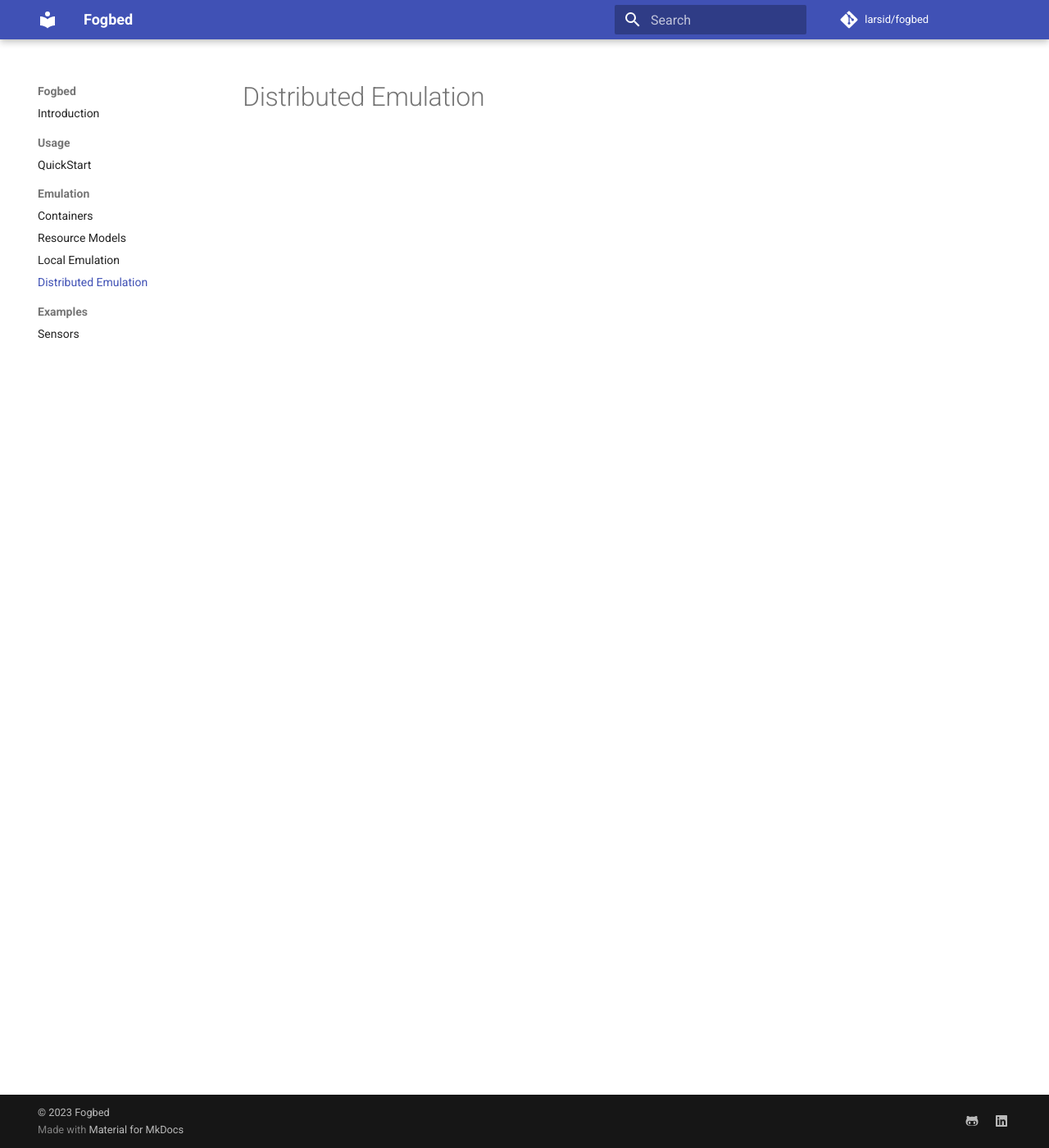
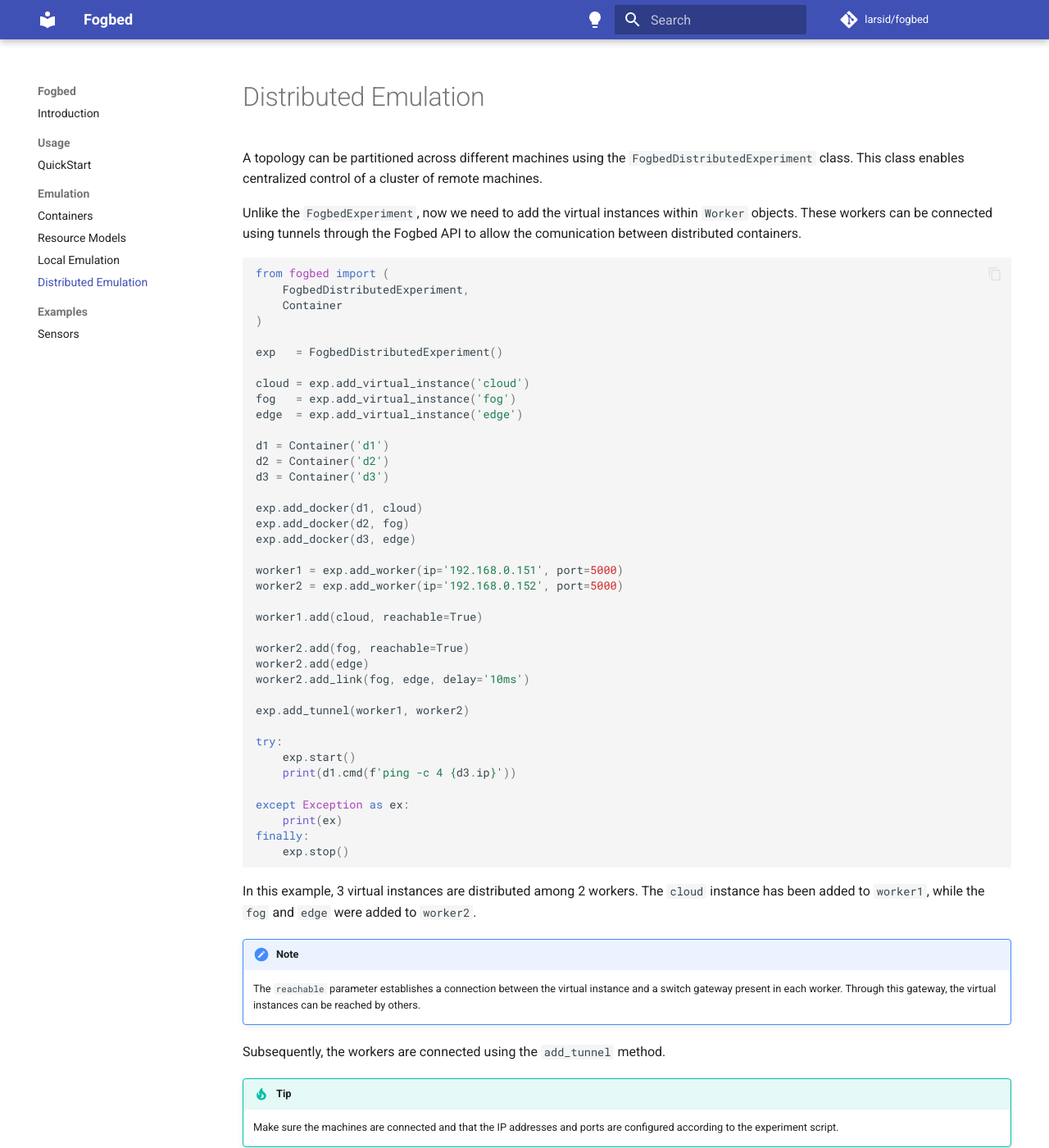
Before and after one commit to larsid/fogbed, an MkDocs documentation site: the page built from docs/distributed_emulation.md, in a window 1280 px wide and 1400 px high. Shown: the whole window at 82% size. Built offline with MkDocs 1.6.1 and Material for MkDocs 9.7.7, drawn with Linux system fonts in a browser that asks for light colours; comment, search, counter and statistics services are not loaded; some of the changed text lies outside the part shown.

Commit message:
docs: update documentation

````diff
--- a/docs/distributed_emulation.md
+++ b/docs/distributed_emulation.md
@@ -1 +1,66 @@
 # Distributed Emulation
+A topology can be partitioned across different machines using the `FogbedDistributedExperiment` class. This class enables centralized control of a cluster of remote machines.
+
+Unlike the `FogbedExperiment`, now we need to add the virtual instances within `Worker` objects. These workers can be connected using tunnels through the Fogbed API to allow the comunication between distributed containers.
+```py
+from fogbed import (
+    FogbedDistributedExperiment,
+    Container
+)
+
+exp   = FogbedDistributedExperiment()
+
+cloud = exp.add_virtual_instance('cloud')
+fog   = exp.add_virtual_instance('fog')
+edge  = exp.add_virtual_instance('edge')
+
+d1 = Container('d1')
+d2 = Container('d2')
+d3 = Container('d3')
+
+exp.add_docker(d1, cloud)
+exp.add_docker(d2, fog)
+exp.add_docker(d3, edge)
+
+worker1 = exp.add_worker(ip='192.168.0.151', port=5000)
+worker2 = exp.add_worker(ip='192.168.0.152', port=5000)
+
+worker1.add(cloud, reachable=True)
+
+worker2.add(fog, reachable=True)
+worker2.add(edge)
+worker2.add_link(fog, edge, delay='10ms')
+
+exp.add_tunnel(worker1, worker2)
+
+try:
+    exp.start()
+    print(d1.cmd(f'ping -c 4 {d3.ip}'))
+
+except Exception as ex:
+    print(ex)
+finally:
+    exp.stop()
+```
+
+In this example, 3 virtual instances are distributed among 2 workers. The `cloud` instance has been added to `worker1`, while the `fog` and `edge` were added to `worker2`.
+
+!!! note
+    The `reachable` parameter establishes a connection between the virtual
+    instance and a switch gateway present in each worker. Through this gateway,
+    the virtual instances can be reached by others.
+
+Subsequently, the workers are connected using the `add_tunnel` method.
+
+!!! tip
+    Make sure the machines are connected and that the IP addresses and ports
+    are configured according to the experiment script.
+
+To run that example, start a service in each worker with:
+```
+sudo RunWorker -p=5000
+```
+copy and save the code to a file and run it with:
+```
+python3 topology.py
+```
--- a/mkdocs.yml
+++ b/mkdocs.yml
@@ -2,6 +2,17 @@ site_name: Fogbed
 
 theme:
   name: material
+  palette:
+    - scheme: 'default'
+      media: '(prefers-color-scheme: light)'
+      toggle:
+        icon: 'material/lightbulb'
+        name: "Switch to dark mode"
+    - scheme: 'slate'
+      media: '(prefers-color-scheme: dark)'
+      toggle:
+        icon: 'material/lightbulb-outline'
+        name: 'Switch to light mode'
   features:
     - navigation.sections
     - toc.integrate
````
Also changed, not shown: docs/containers.md (+2 -1 lines), docs/local_emulation.md (+3 -1 lines).
